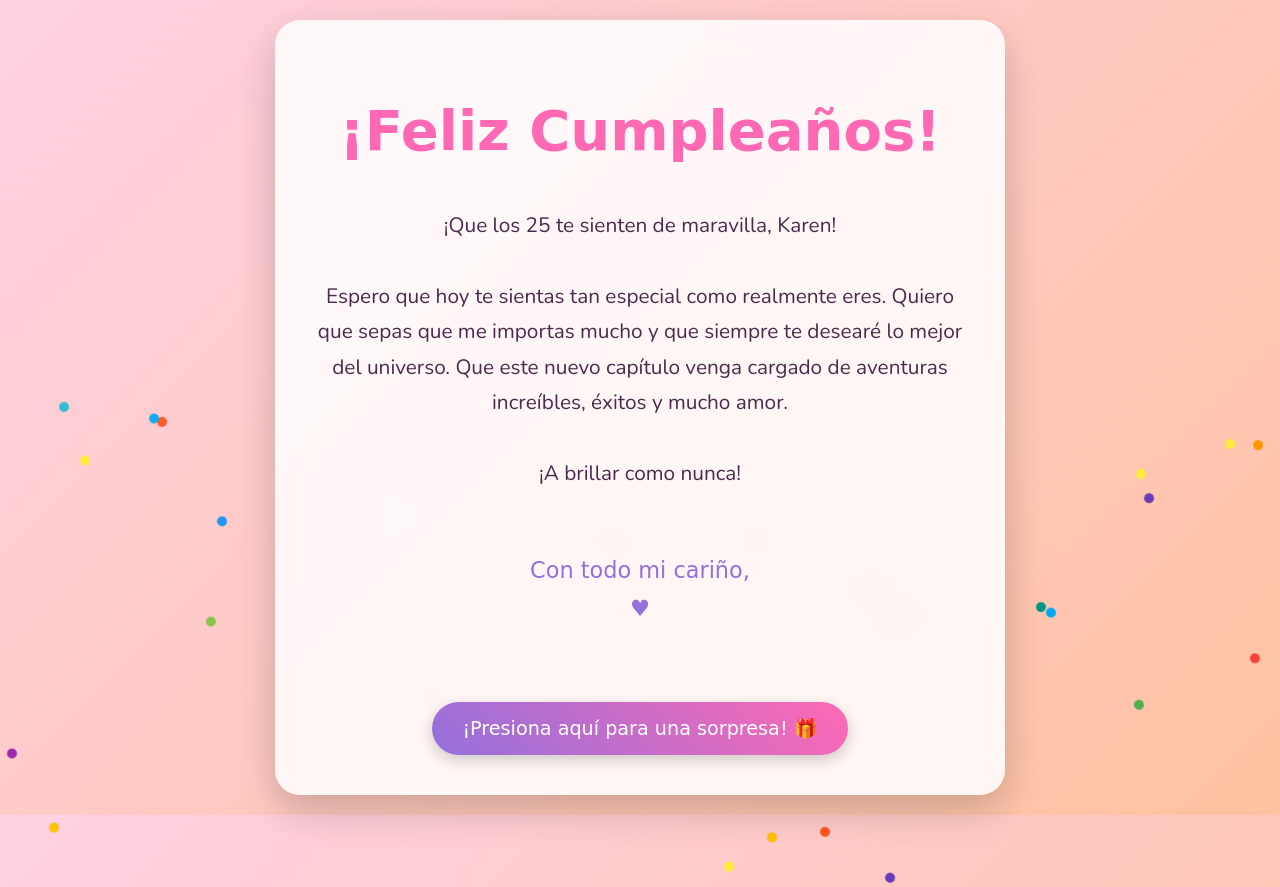
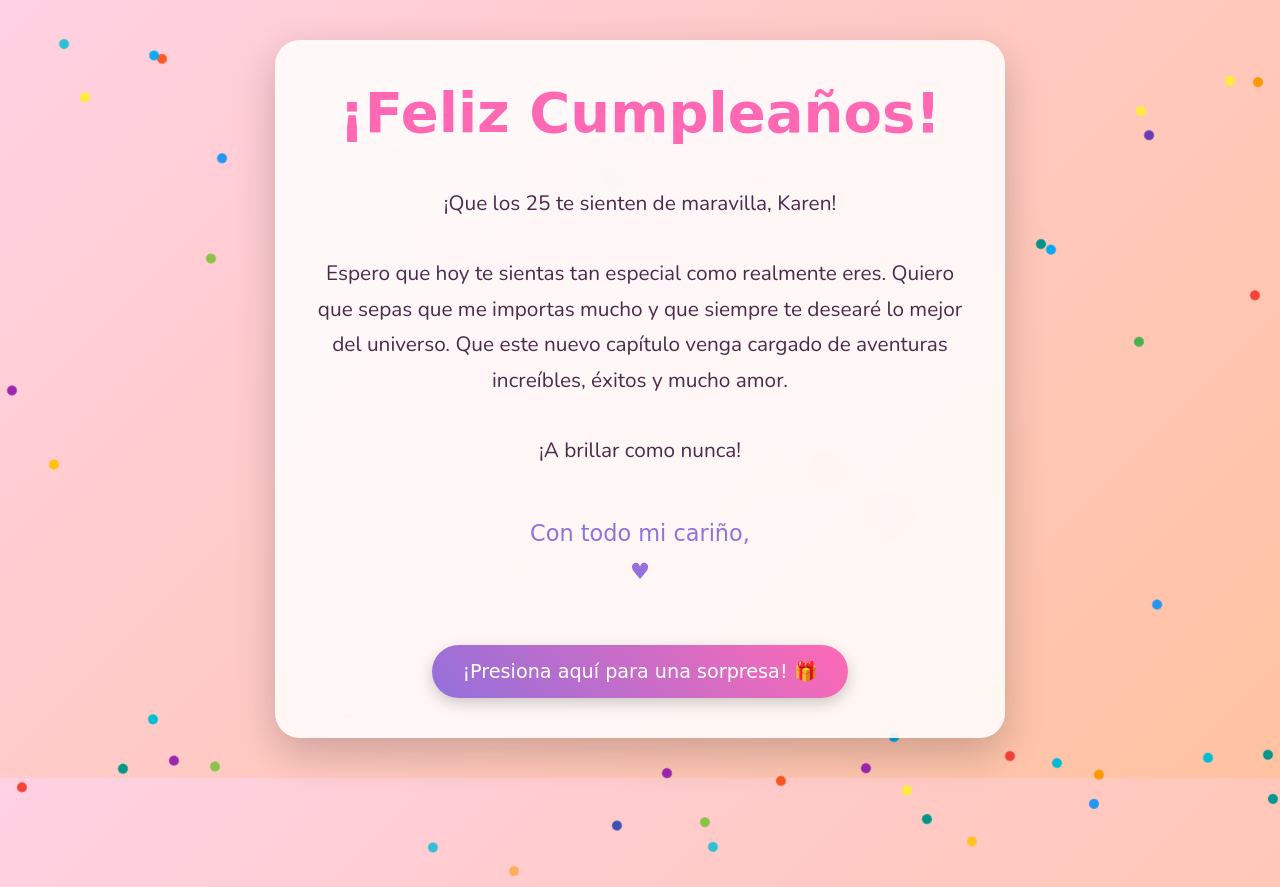
Before and after one commit to RCz-AE/HBD-TO-YOU-, a plain HTML site: page index.html in a window 1280 px wide. Shown: the top 887 px of the page. Drawn offline with nearby package versions, Linux system fonts and the light colour scheme; a web font is replaced by a local one.

Commit message:
Update index.html

```diff
--- a/index.html
+++ b/index.html
@@ -5,31 +5,111 @@
     <meta name="viewport" content="width=device-width, initial-scale=1.0">
     <title>Un Mensaje para Ti</title>
     <style>
-        /* --- ESTILOS GENERALES (SIN CAMBIOS) --- */
         @import url('https://fonts.googleapis.com/css2?family=Happy+Monkey&family=Nunito:wght@400;700&display=swap');
-        body{margin:0;font-family:'Nunito',sans-serif;display:flex;justify-content:center;align-items:center;min-height:100vh;background:linear-gradient(135deg,#FFD1E3,#FFC2A1);text-align:center;padding:20px;box-sizing:border-box;overflow:hidden;position:relative}
-        .card{background:rgba(255,255,255,0.85);padding:40px;border-radius:25px;box-shadow:0 15px 40px rgba(0,0,0,0.2);backdrop-filter:blur(15px);max-width:650px;animation:popIn 1s ease-out forwards;display:flex;flex-direction:column;align-items:center;z-index:10;position:relative}
-        @keyframes popIn{from{opacity:0;transform:scale(0.8)}to{opacity:1;transform:scale(1)}}
-        h1{font-family:'Happy Monkey',cursive;font-size:3.5em;color:#FF69B4;margin-bottom:25px}
-        p{font-size:1.3em;line-height:1.7;color:#4C2A4C;margin-bottom:35px}
-        .signature{font-size:1.4em;font-family:'Happy Monkey',cursive;margin-top:25px;color:#9370DB}
-        .surprise-link{display:inline-block;background:linear-gradient(45deg,#9370DB,#FF69B4);color:white;border-radius:50px;padding:15px 30px;font-family:'Happy Monkey',cursive;font-size:1.2em;text-decoration:none;box-shadow:0 5px 15px rgba(0,0,0,0.2);transition:transform .2s ease,box-shadow .2s ease;margin-top:40px}
-        .surprise-link:hover{transform:scale(1.05);box-shadow:0 8px 20px rgba(0,0,0,0.3)}
-        .confetti{position:absolute;width:10px;height:10px;border-radius:50%;animation:fall 5s linear infinite;opacity:0;z-index:1}
-        @keyframes fall{0%{transform:translateY(-10vh) rotate(0deg);opacity:0}10%{opacity:1}90%{opacity:1}100%{transform:translateY(110vh) rotate(720deg);opacity:0}}
 
-        /* --- NUEVO: ESTILOS PARA MÓVILES --- */
+        body {
+            margin: 0;
+            font-family: 'Nunito', sans-serif;
+            display: flex;
+            justify-content: center;
+            align-items: center; /* Centrado por defecto en pantallas grandes */
+            min-height: 100vh;
+            background: linear-gradient(135deg, #FFD1E3, #FFC2A1);
+            text-align: center;
+            padding: 20px;
+            box-sizing: border-box;
+            overflow: hidden;
+            position: relative;
+        }
+
+        .card {
+            background: rgba(255, 255, 255, 0.85);
+            padding: 40px;
+            border-radius: 25px;
+            box-shadow: 0 15px 40px rgba(0,0,0,0.2);
+            backdrop-filter: blur(15px);
+            max-width: 650px;
+            animation: popIn 1s ease-out forwards;
+            display: flex;
+            flex-direction: column;
+            align-items: center;
+            z-index: 10;
+            position: relative;
+        }
+
+        @keyframes popIn {
+            from { opacity: 0; transform: scale(0.8); }
+            to { opacity: 1; transform: scale(1); }
+        }
+
+        h1 {
+            font-family: 'Happy Monkey', cursive;
+            font-size: 3.5em;
+            color: #FF69B4;
+            margin-top: 0; /* Ajuste de margen */
+            margin-bottom: 20px; /* Ajuste de margen */
+        }
+
+        p {
+            font-size: 1.3em;
+            line-height: 1.7;
+            color: #4C2A4C;
+            margin-bottom: 25px; /* Ajuste de margen */
+        }
+
+        .signature {
+            font-size: 1.4em;
+            font-family: 'Happy Monkey', cursive;
+            margin-top: 20px; /* Ajuste de margen */
+            color: #9370DB;
+        }
+
+        .surprise-link {
+            display: inline-block;
+            background: linear-gradient(45deg, #9370DB, #FF69B4);
+            color: white;
+            border-radius: 50px;
+            padding: 15px 30px;
+            font-family: 'Happy Monkey', cursive;
+            font-size: 1.2em;
+            text-decoration: none;
+            box-shadow: 0 5px 15px rgba(0,0,0,0.2);
+            transition: transform .2s ease, box-shadow .2s ease;
+            margin-top: 30px; /* Ajuste de margen */
+        }
+
+        .surprise-link:hover {
+            transform: scale(1.05);
+            box-shadow: 0 8px 20px rgba(0,0,0,0.3);
+        }
+
+        .confetti { position: absolute; width: 10px; height: 10px; border-radius: 50%; animation: fall 5s linear infinite; opacity: 0; z-index: 1;}
+        @keyframes fall { 0% { transform: translateY(-10vh) rotate(0deg); opacity: 0; } 10% { opacity: 1; } 90% { opacity: 1; } 100% { transform: translateY(110vh) rotate(720deg); opacity: 0; } }
+
+        /* --- ESTILOS PARA MÓVILES --- */
+        @media (max-height: 800px) { /* Se activa en pantallas con poca altura */
+             body {
+                align-items: flex-start; /* Alinea la tarjeta arriba */
+                padding-top: 5vh; /* Añade un poco de espacio arriba */
+                padding-bottom: 5vh;
+                height: auto; /* Permite el scroll */
+                min-height: auto;
+            }
+        }
+
         @media (max-width: 600px) {
+            body {
+                padding: 10px;
+            }
             .card {
                 padding: 25px;
-                max-width: 90vw; /* Ocupa casi todo el ancho */
+                width: 90vw;
             }
             h1 {
-                font-size: 2.5em; /* Título más pequeño */
+                font-size: 2.5em;
             }
             p {
-                font-size: 1.1em; /* Párrafo más pequeño */
-                margin-bottom: 25px;
+                font-size: 1.1em;
             }
             .surprise-link {
                 padding: 12px 25px;
```
